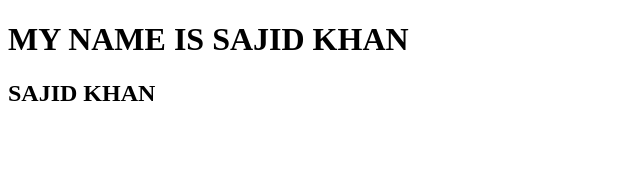
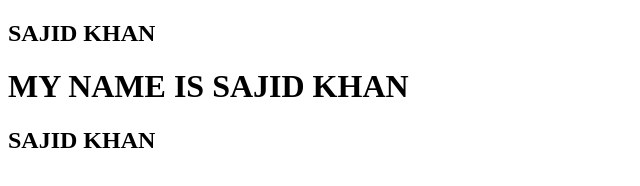
Before and after one commit to raeesschool/new, a plain HTML site: page index.html in a window 1280 px wide. Shown: the whole page, without its empty margins (0-640 px from the left). Drawn offline with Linux system fonts and the light colour scheme.

Commit message:
third commit

```diff
--- a/index.html
+++ b/index.html
@@ -7,6 +7,7 @@
 </head>
 <body>
 
+    <h2>SAJID KHAN</h2>
     <h1>MY NAME IS SAJID KHAN</h1>
     <h2>SAJID KHAN</h2>
 
```
